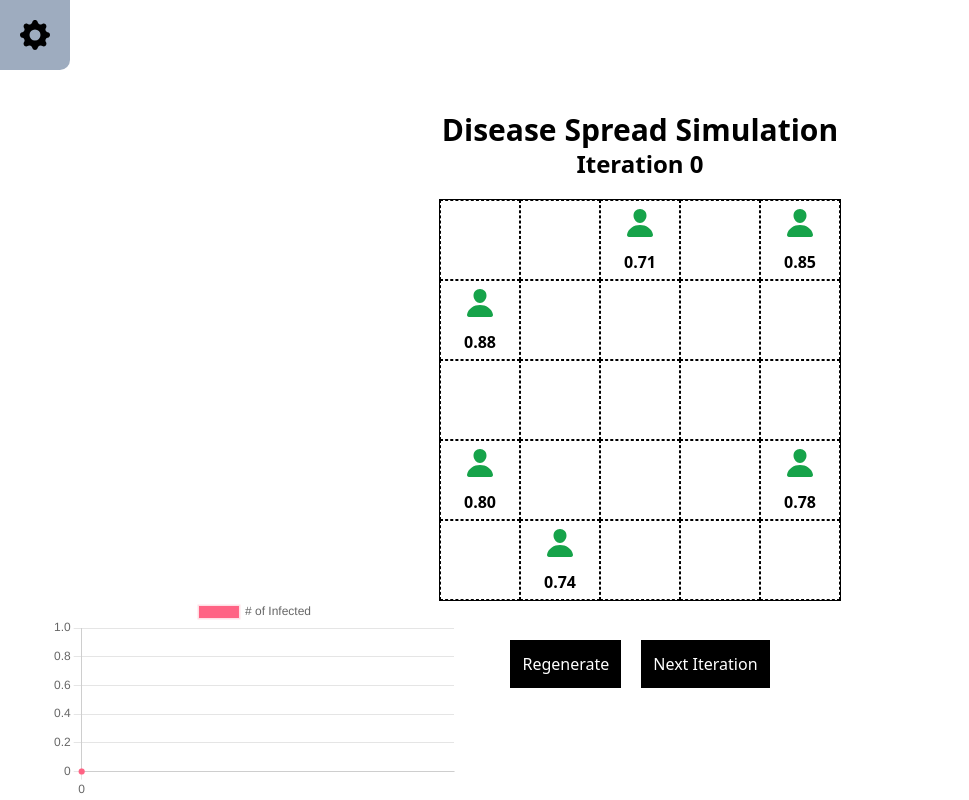
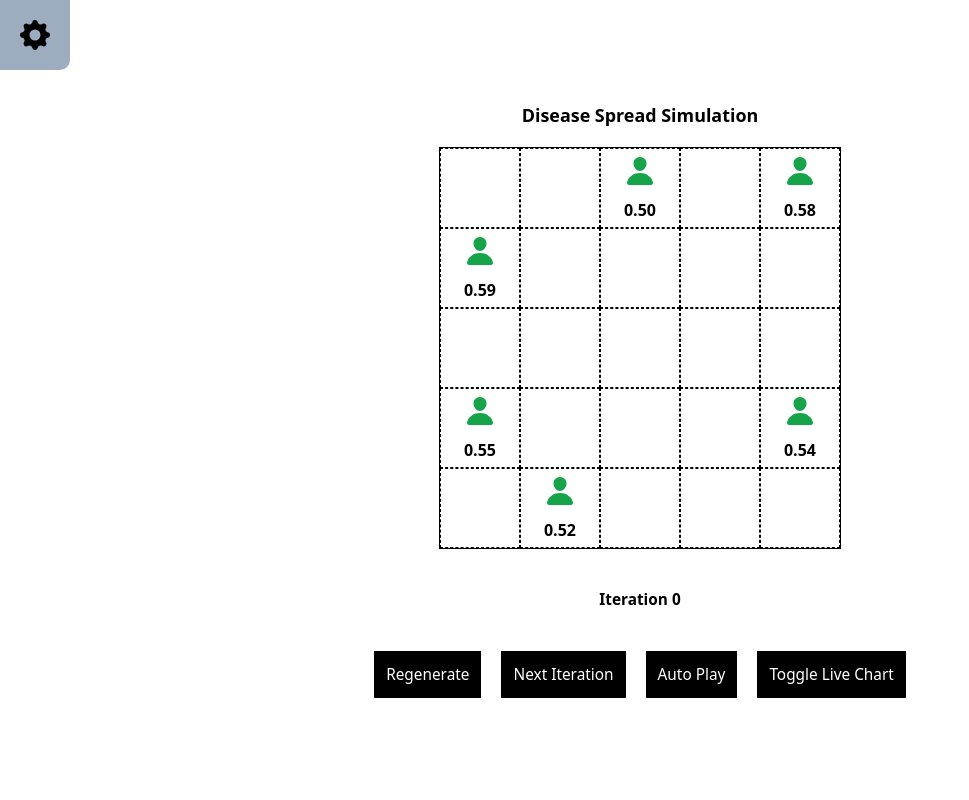
Before and after one commit to ahmadzakiakmal/Pandemic-Spread-Simulation, a Next.js app: page / in a window 1280 px wide. Shown: the whole page, without its empty margins (0-969 px from the left). Built offline with nearby package versions, Linux system fonts and the light colour scheme.

Commit message:
feat: chart and font size update

```diff
--- a/src/pages/index.jsx
+++ b/src/pages/index.jsx
@@ -56,10 +56,10 @@ function Settings({
   return (
     <div className="fixed w-screen h-screen bg-black/50 grid place-items-center top-0 z-[20]">
       <div className="bg-white py-5 px-10 w-[50%] rounded-[5px]">
-        <h1 className="text-center font-bold text-2xl mb-5">Settings</h1>
+        <h1 className="text-center font-bold text-[1.4vw] mb-5">Settings</h1>
         <form
           onSubmit={(e) => saveSettings(e)}
-          className="my-3 flex flex-col gap-4"
+          className="my-3 flex flex-col gap-4 text-[1.2vw]"
         >
           <div className="flex flex-row gap-4">
             <div className="w-full">
@@ -131,12 +131,12 @@ function LineChart({ infectedArray }) {
       {
         label: "# of Infected",
         data: infectedArray,
-        fill: false,
         backgroundColor: "rgb(255, 99, 132)",
         borderColor: "rgba(255, 99, 132, 0.2)",
         tension: 0.1,
+        cubicInterpolationMode: "monotone",
         fill: true,
-        cubicInterpolationMode: "monotone",
+        backgroundColor: "rgba(255, 99, 132, 0.4)",
       },
     ],
   };
@@ -149,7 +149,7 @@ function LineChart({ infectedArray }) {
     },
   };
   return (
-    <div className="w-[80%] h-[50%] mx-auto">
+    <div className="w-full lg:w-[50%] flex justify-start fixed left-0 bottom-0">
       <Line data={data} options={options} />
     </div>
   );
@@ -170,14 +170,15 @@ export default function Home() {
   // ? Ukuran seberapa menular penyakit - Dimodelkan dengan probability menularkan ke orang sekitar
   const [infectionProbability, setInfectionProbability] = useState(0.55);
   // ? Nilai maximum & minimum durability - Memodelkan tingkat kesehatan di wilayah yang disimulasikan
-  const [maxDurability, setMaxDurability] = useState(0.9);
-  const [minDurability, setMinDurability] = useState(0.7);
+  const [maxDurability, setMaxDurability] = useState(0.6);
+  const [minDurability, setMinDurability] = useState(0.5);
   // ? Iterasi waktu
   const [iteration, setIteration] = useState(0);
 
   // * Variables for Visual Needs
   const [showVisuals, setShowVisuals] = useState(true);
   const [showSettings, setShowSettings] = useState(false);
+  const [showLiveChart, setShowLiveChart] = useState(false);
   // ? Variables for simulation results
   const [infectedArray, setInfectedArray] = useState([0]);
 
@@ -326,7 +327,10 @@ export default function Home() {
           }
           // ? Recover from Disease
           const randomNumber = Math.random();
-          if (randomNumber < newGrid[row][col].durability && iteration > 5) {
+          if (
+            randomNumber < newGrid[row][col].durability &&
+            iteration % 3 == 0
+          ) {
             newGrid[row][col].value = 3;
             newGrid[row][col].durability = 1;
           }
@@ -350,13 +354,10 @@ export default function Home() {
 
   return (
     <main className="bg-white min-h-screen relative flex flex-col justify-center items-center py-10">
-      <h1 className="text-center text-black text-3xl font-bold">
+      <h1 className="text-center text-black text-[1.4vw] font-bold">
         Disease Spread Simulation
       </h1>
-      <h2 className="text-center text-black text-2xl font-bold">
-        Iteration {iteration}
-      </h2>
-      <div className="flex flex-col justify-center items-center gap-10 mt-5">
+      <div className="flex flex-col justify-center items-center gap-10 mt-5 relative z-[5]">
         <div
           className="simulation-grid w-fit outline outline-1 outline-black !overflow-hidden"
           style={{ "--grid-cols": rows }}
@@ -378,9 +379,13 @@ export default function Home() {
             });
           })}
         </div>
-        <div className="flex gap-5">
+        <h2 className="text-center text-black text-[1.2vw] font-bold">
+          Iteration {iteration}
+        </h2>
+        {/* Control Buttons */}
+        <div className="flex gap-5 relative z-[5]">
           <div
-            className="bg-black text-white cursor-pointer p-3 unselectable"
+            className="bg-black text-white cursor-pointer p-3 unselectable hover:bg-black/90 text-[1.2vw]"
             onClick={() => {
               setRefresh(!refresh);
             }}
@@ -388,21 +393,35 @@ export default function Home() {
             Regenerate
           </div>
           <div
-            className="bg-black text-white cursor-pointer p-3 unselectable"
+            className="bg-black text-white cursor-pointer p-3 unselectable hover:bg-black/90 text-[1.2vw]"
             onClick={() => {
               iteration == null ? setIteration(0) : setIteration(iteration + 1);
             }}
           >
             Next Iteration
           </div>
+          <div
+            className="bg-black text-white cursor-pointer p-3 unselectable hover:bg-black/90 text-[1.2vw]"
+            onClick={() => {
+              iteration == null ? setIteration(0) : setIteration(iteration + 1);
+            }}
+          >
+            Auto Play
+          </div>
+          <div
+            className="bg-black text-white cursor-pointer p-3 unselectable hover:bg-black/90 text-[1.2vw]"
+            onClick={() => {
+              setShowLiveChart(!showLiveChart);
+            }}
+          >
+            Toggle Live Chart
+          </div>
         </div>
       </div>
-      <div className="flex justify-center w-[40%] fixed left-0 bottom-0">
-        <LineChart infectedArray={infectedArray} />
-      </div>
+      {showLiveChart && <LineChart infectedArray={infectedArray} />}
       {/* Setting Button */}
       <div
-        className="absolute top-0 left-0 p-5 bg-slate-400 rounded-br-[10px] cursor-pointer hover:bg-slate-400/90"
+        className="fixed top-0 left-0 p-5 bg-slate-400 rounded-br-[10px] cursor-pointer hover:bg-slate-400/90"
         onClick={() => setShowSettings(true)}
       >
         <BsFillGearFill className="text-[30px]" />
```
